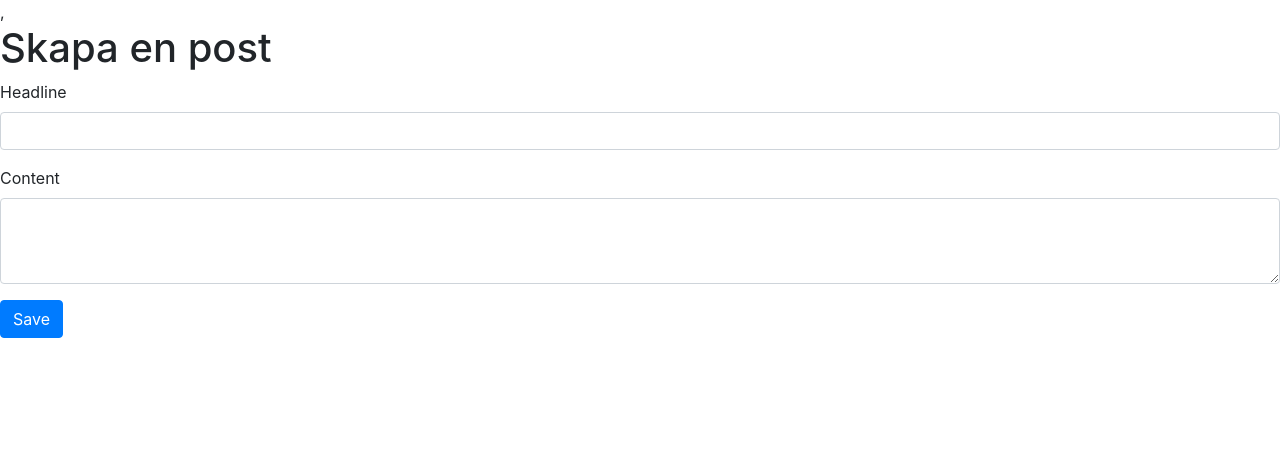
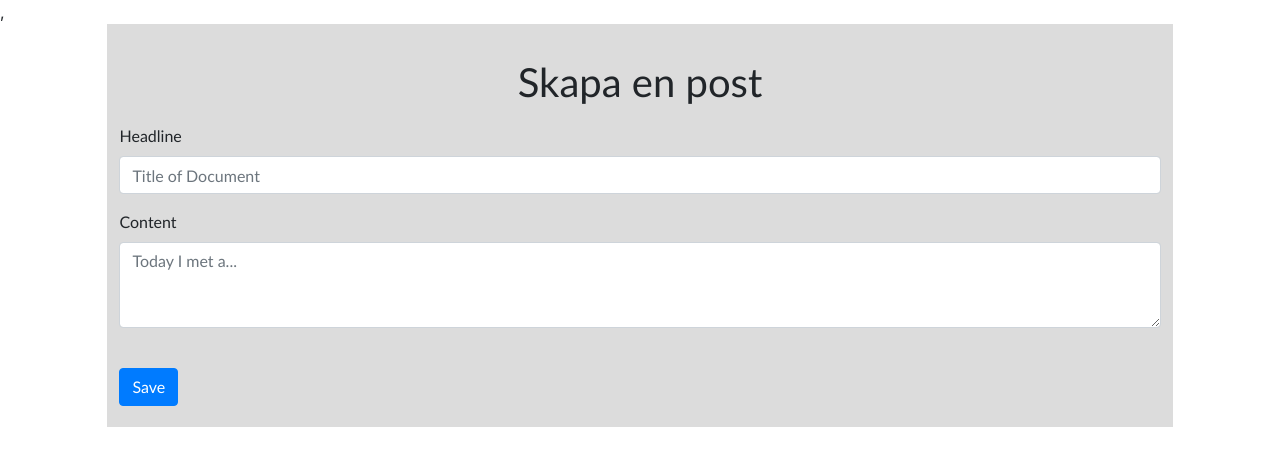
Before and after one commit to Agnes398/MongoDumbo, a website: page public/index.html in a window 1280 px wide. Drawn offline with nearby package versions, Linux system fonts and the light colour scheme.

Commit message:
Added html and css to home page

```diff
--- /dev/null
+++ b/public/design.css
@@ -0,0 +1,13 @@
+.background {
+    background-color: rgb(220, 220, 220);
+    padding: 1%;
+}
+header {
+    text-align: center;
+    padding-top: 2%;
+    padding-bottom: 1%;
+    background-color: rgb(220, 220, 220);
+}
+.text {
+    font-family: 'Trebuchet MS', 'Lucida Sans Unicode', 'Lucida Grande', 'Lucida Sans', Arial, sans-serif;
+}
--- a/public/index.html
+++ b/public/index.html
@@ -5,23 +5,35 @@
     <meta name="viewport" content="width=device-width, initial-scale=1.0">
     <meta http-equiv="X-UA-Compatible" content="ie=edge">
     <link rel="stylesheet" href="https://stackpath.bootstrapcdn.com/bootstrap/4.4.1/css/bootstrap.min.css" integrity="sha384-Vkoo8x4CGsO3+Hhxv8T/Q5PaXtkKtu6ug5TOeNV6gBiFeWPGFN9MuhOf23Q9Ifjh" crossorigin="anonymous">,
+    <link href="/design.css" type="text/css" rel="stylesheet">
+
     <script src="https://code.jquery.com/jquery-3.4.1.slim.min.js" integrity="sha384-J6qa4849blE2+poT4WnyKhv5vZF5SrPo0iEjwBvKU7imGFAV0wwj1yYfoRSJoZ+n" crossorigin="anonymous"></script>
     <script src="https://cdn.jsdelivr.net/npm/popper.js@1.16.0/dist/umd/popper.min.js" integrity="sha384-Q6E9RHvbIyZFJoft+2mJbHaEWldlvI9IOYy5n3zV9zzTtmI3UksdQRVvoxMfooAo" crossorigin="anonymous"></script>
     <script src="https://stackpath.bootstrapcdn.com/bootstrap/4.4.1/js/bootstrap.min.js" integrity="sha384-wfSDF2E50Y2D1uUdj0O3uMBJnjuUD4Ih7YwaYd1iqfktj0Uod8GCExl3Og8ifwB6" crossorigin="anonymous"></script>
-    <title>Document</title>
+
+<title>Kodbagarna</title>
 </head>
 <body>
-    <h1>Skapa en post</h1>
+
+    <div class="container background col-sm-10">
+
+        <header>
+            <h1 class="text">Skapa en post</h1>
+        </header>
+
         <form action="/add" method="POST">
             <div class="form-group">
-        <label for="exampleFormControlInput1">Headline</label>
-        <input name="headline" type="text" class="form-control" id="exampleFormControlInput1" >
+                  <label for="exampleFormControlInput1" class="text">Headline</label>
+                  <input name="headline" type="text" class="form-control text" id="exampleFormControlInput1" placeholder="Title of Document">
             </div>
             <div class="form-group">
-        <label for="exampleFormControlTextarea1">Content</label>
-        <textarea class="form-control" id="exampleFormControlTextarea1" rows="3" name="content"></textarea>
+                <label for="exampleFormControlTextarea1" class="text">Content</label>
+                <textarea class="form-control text" id="exampleFormControlTextarea1" rows="3" name="content" placeholder="Today I met a..."></textarea>
             </div>
-      <button type="submit" class="btn btn-primary mb-2">Save</button>
+            <br>
+            <button type="submit" class="btn btn-primary mb-2 text">Save</button>
         </form>
+    </div>
+
 </body>
 </html>
```
Lines whose indentation alone changed are shown as unchanged.
